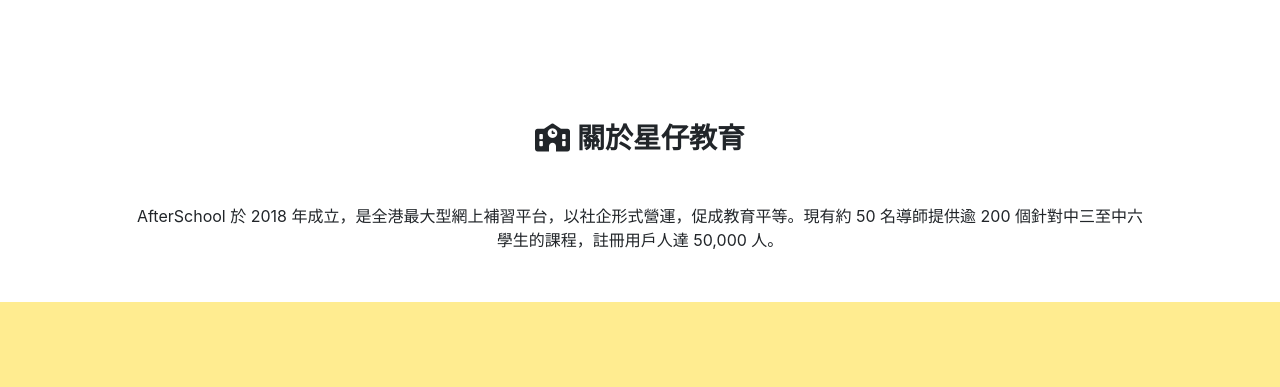
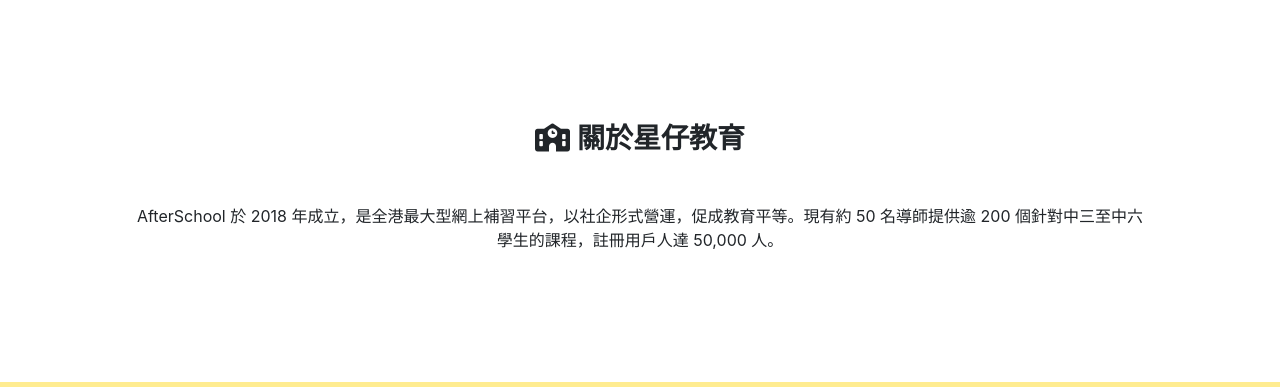
Before and after one commit to adriancheung111/shiningstar, a plain HTML site: page index.html in a window 1280 px wide. Shown: the part 565-952 px from the top of the page. Drawn offline with nearby package versions, Linux system fonts and the light colour scheme.

Commit message:
index header padding

```diff
--- a/css/index.css
+++ b/css/index.css
@@ -211,7 +211,11 @@
   color: white;
   display: flex;
 }
-
+@media only screen and (min-width: 768px) {
+  #aboutUsHeader{
+    padding-bottom:80px;
+  }
+}
 @media only screen and (max-width: 768px) {
   #aboutUsHeader{
     padding-top:0px;
```
Also changed, not shown: index.html (+1 -1 lines).
